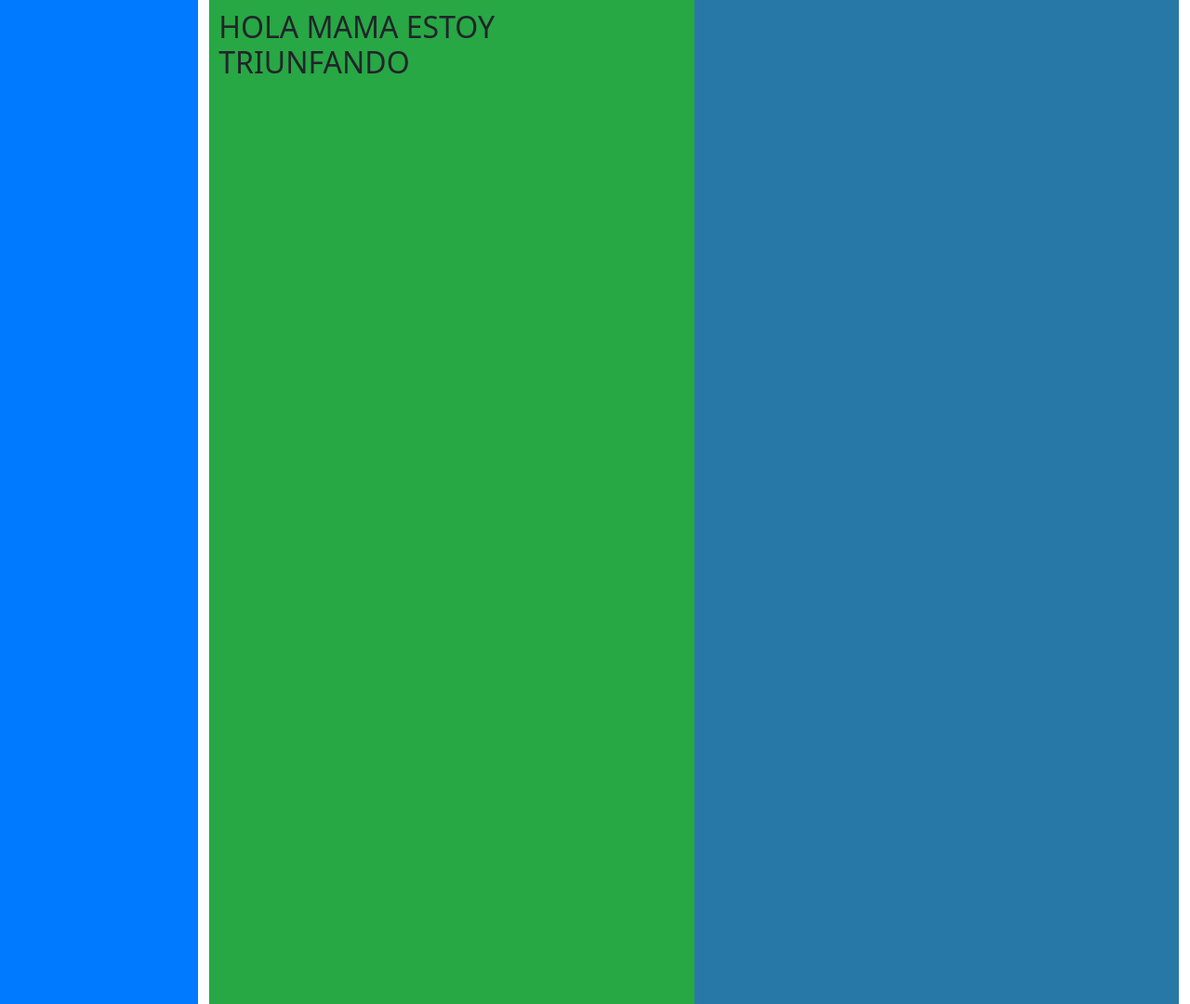
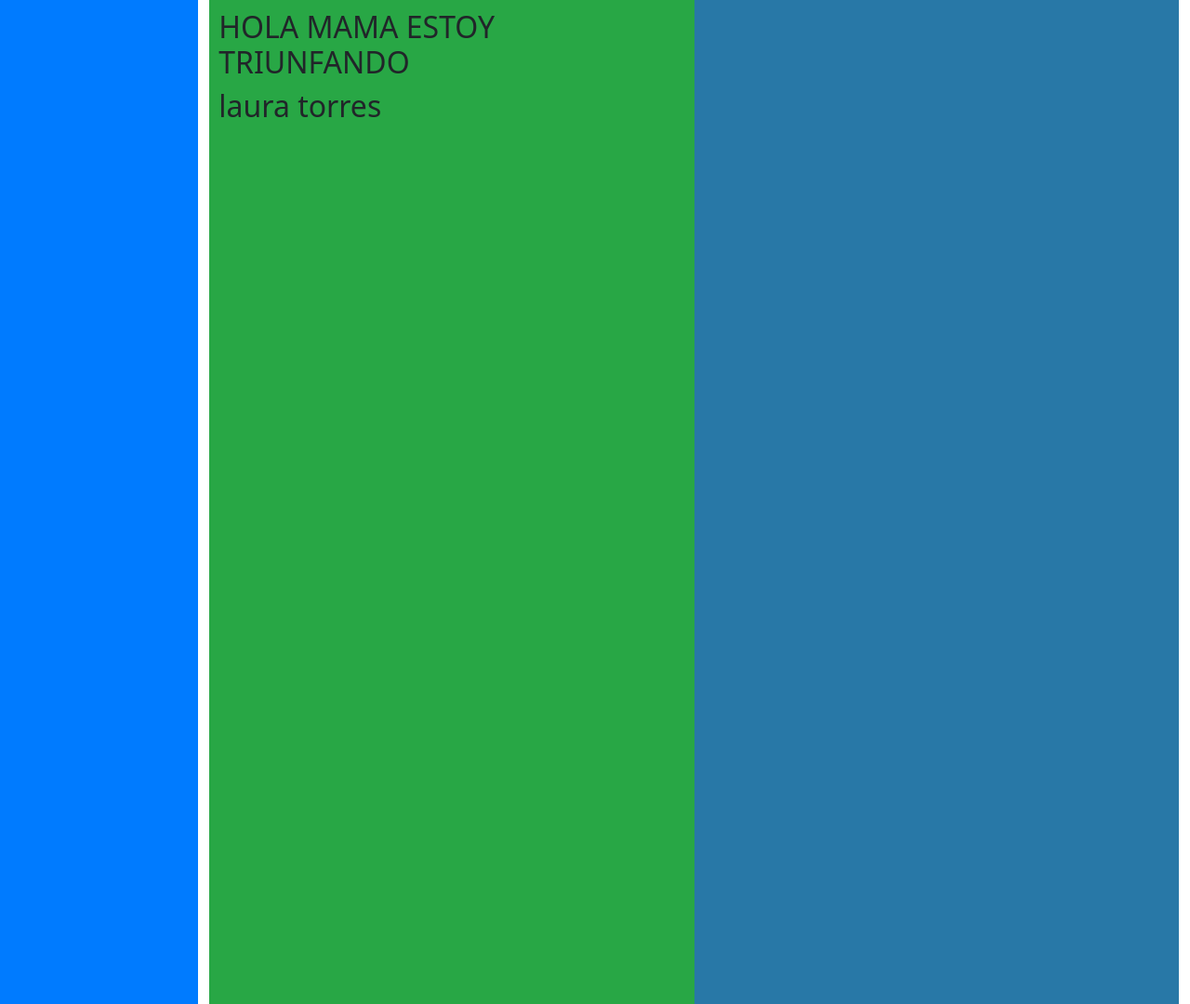
Before and after one commit to pacgrafica/instagram2995992, a plain HTML site: page index.html in a window 1280 px wide. Shown: the whole page at 93% size. Drawn offline with nearby package versions, Linux system fonts and the light colour scheme.

Commit message:
ingreso mi nombre

```diff
--- a/index.html
+++ b/index.html
@@ -20,6 +20,7 @@
                     <div id="caja2" class="columna d-xs-block d-md-none d-lg-none d-xl-none d-xxl-none"></div>
                     <div id="caja3" class="columna col-12 col-md-12 col-lg-12 col-xl-6 col-xxl-6">
                         <h2>HOLA MAMA ESTOY TRIUNFANDO</h2>
+                        <h2>laura torres</h2>
                     </div>
                     <div id="caja33" class="columna col-12 d-md-none d-lg-none d-xl-block col-xl-6 col-xxl-6"></div>
                 </div>
```
